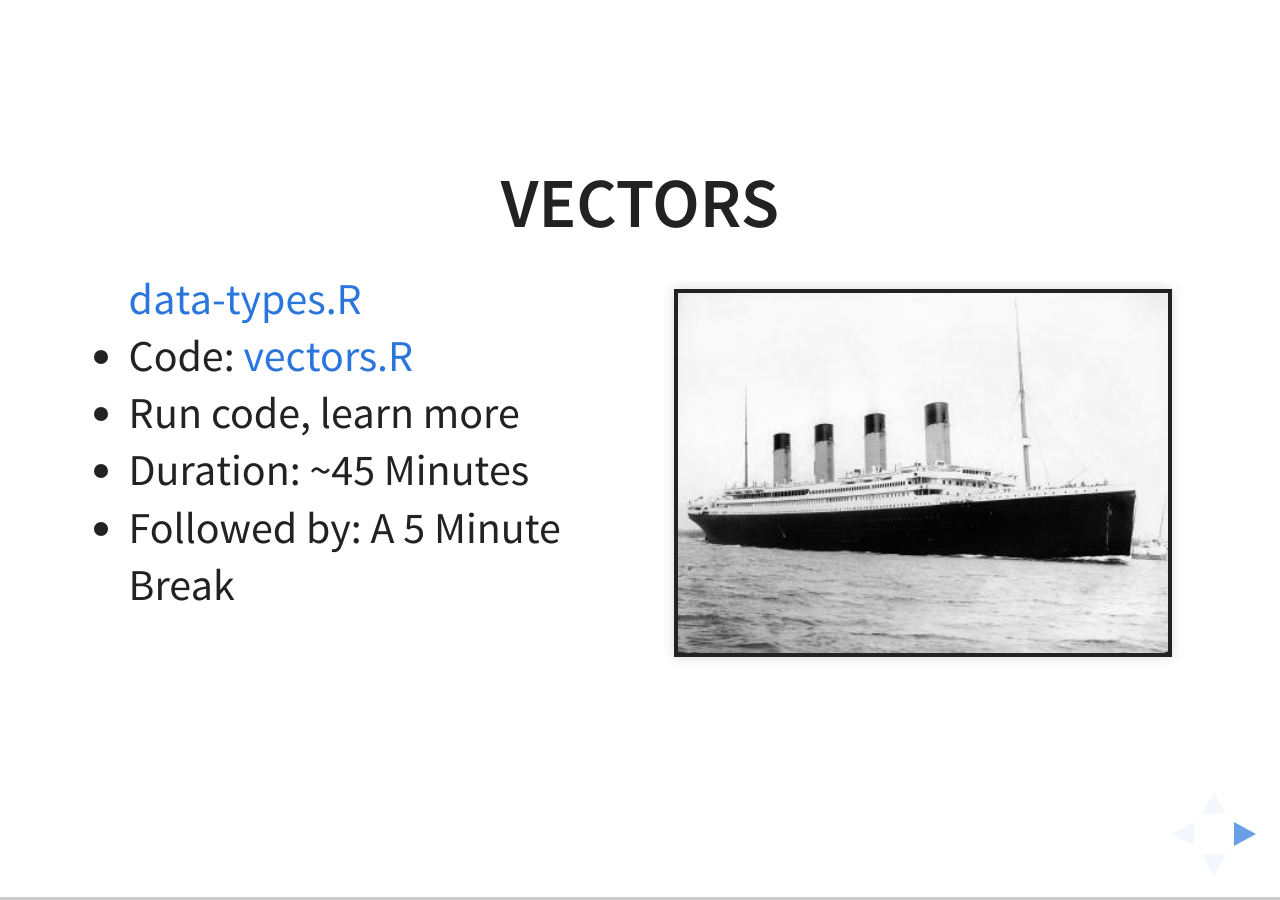
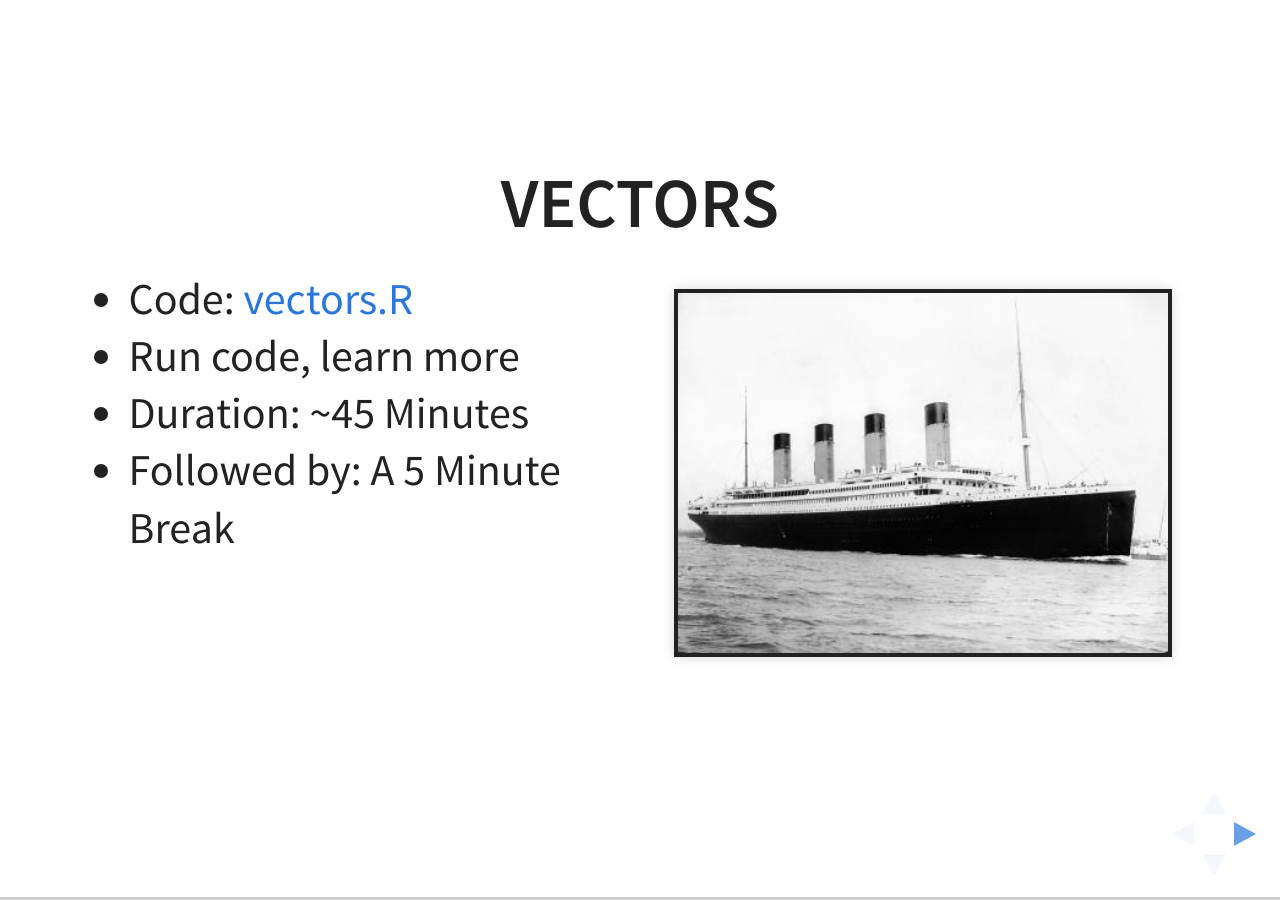
Before and after one commit to ajstamm/titanic, a Jekyll site: the page built from workshops/introduction/vectors.html, in a window 1280 px wide. Built offline with Jekyll 4.4.1, drawn with Linux system fonts in a browser that asks for light colours.

Commit message:
Small tweak to presenattion.
 Changes to be committed:
	modified:	workshops/introduction/vectors.html

```diff
--- a/workshops/introduction/vectors.html
+++ b/workshops/introduction/vectors.html
@@ -8,7 +8,6 @@ title: Vectors
     <div class="container">
         <div class="left">
             <ul>
-                <a href="{{site.baseurl}}/workshops/introduction/data-types.R">data-types.R</a>
                 <li>Code: <a href="{{site.baseurl}}/workshops/introduction/vectors.R"vectors.R">vectors.R</a></li>
                 <li>Run code, learn more</li>
                 <li>Duration: ~45 Minutes</li>
```
